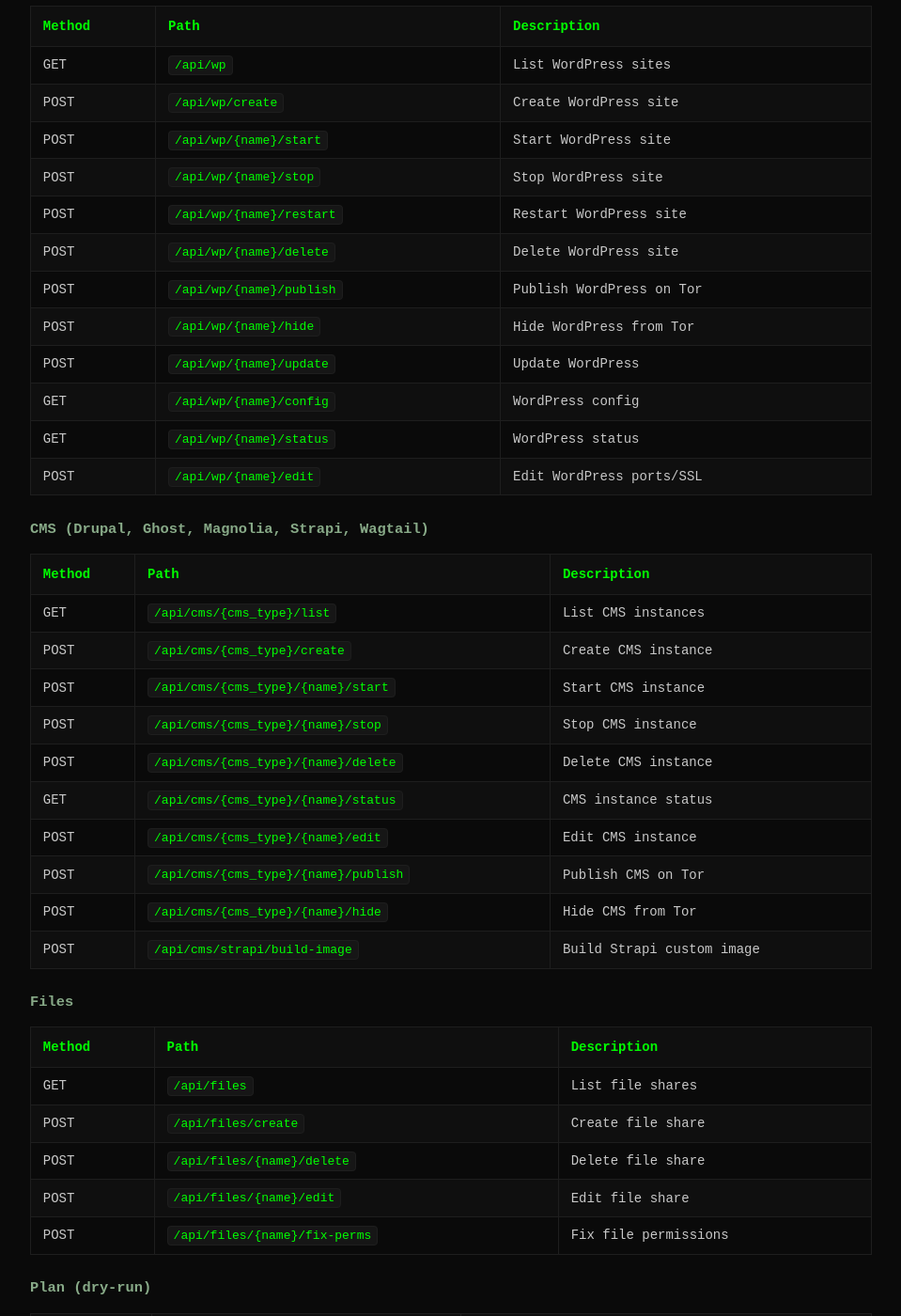
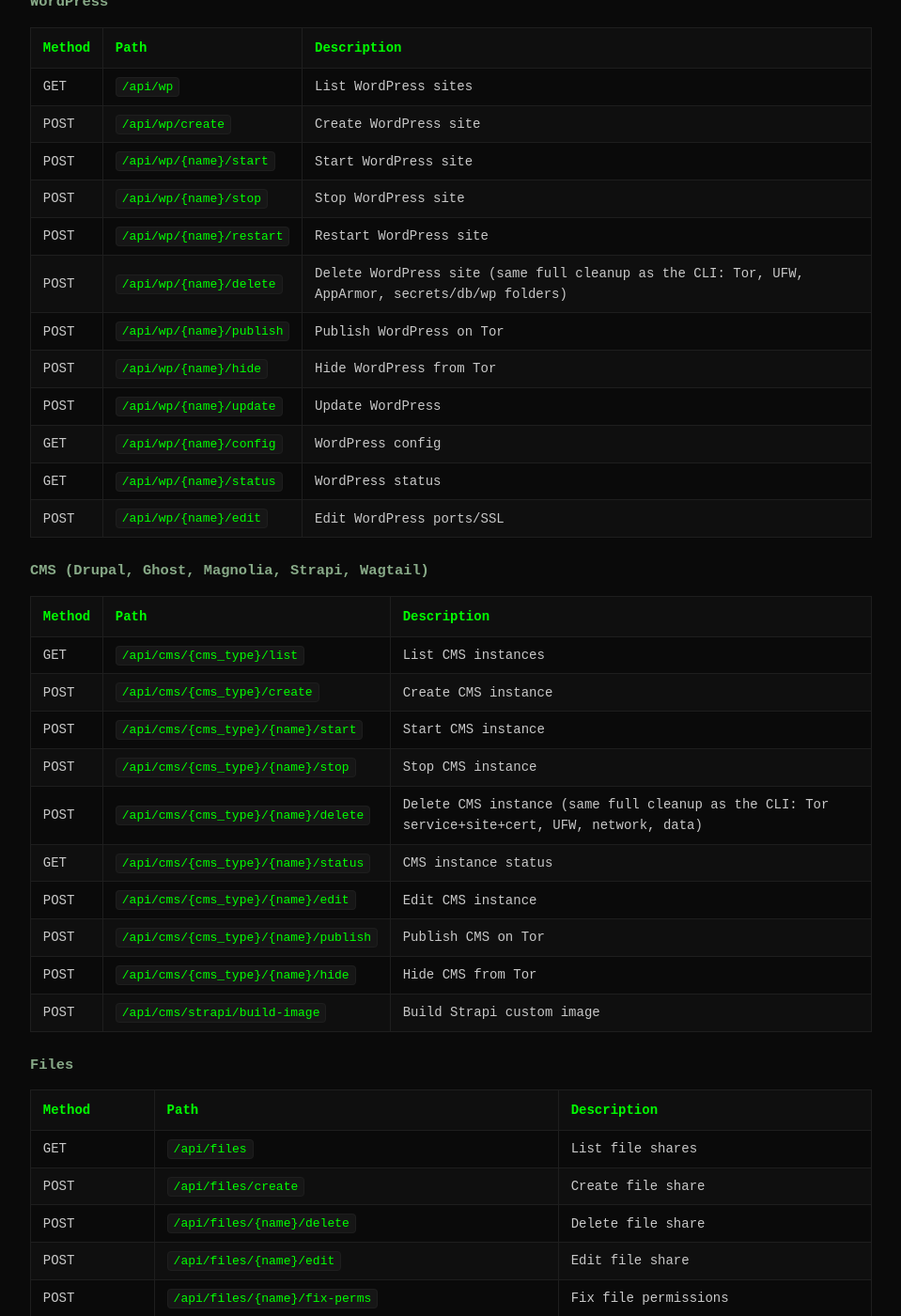
Before and after one commit to SalvadorPalmaRodriguez/enola-cli-lite, a Jekyll site: the page built from docs/user/web/README.md, in a window 1280 px wide and 1400 px high, scrolled down 5610 px. Shown: the whole window at 94% size, without its empty margins (160-1119 px from the left). Built offline with Jekyll 4.4.1, drawn with Linux system fonts in a browser that asks for light colours; our own code applies the rules of GitHub Pages for plain Markdown files; some of the changed text lies outside the part shown.

```diff
--- a/docs/user/web/README.md
+++ b/docs/user/web/README.md
@@ -179,7 +179,7 @@ All endpoints under `/api/` require the `Authorization: <token>` header.
 
 | Method | Path | Description |
 |--------|------|-------------|
-| GET | `/api/console/help` | List all CLI commands |
+| GET | `/api/console/help` | List the CLI commands the console can run (excludes `mcp`, `ask`, `ssh`, `uninstall`, `web`, `setup`) |
 | GET | `/api/console/help/{command}` | Help for specific command |
 | POST | `/api/console/run` | Run CLI command (same command policy as MCP — see below) |
 
@@ -212,7 +212,7 @@ All endpoints under `/api/` require the `Authorization: <token>` header.
 | POST | `/api/wp/{name}/start` | Start WordPress site |
 | POST | `/api/wp/{name}/stop` | Stop WordPress site |
 | POST | `/api/wp/{name}/restart` | Restart WordPress site |
-| POST | `/api/wp/{name}/delete` | Delete WordPress site |
+| POST | `/api/wp/{name}/delete` | Delete WordPress site (same full cleanup as the CLI: Tor, UFW, AppArmor, secrets/db/wp folders) |
 | POST | `/api/wp/{name}/publish` | Publish WordPress on Tor |
 | POST | `/api/wp/{name}/hide` | Hide WordPress from Tor |
 | POST | `/api/wp/{name}/update` | Update WordPress |
@@ -228,7 +228,7 @@ All endpoints under `/api/` require the `Authorization: <token>` header.
 | POST | `/api/cms/{cms_type}/create` | Create CMS instance |
 | POST | `/api/cms/{cms_type}/{name}/start` | Start CMS instance |
 | POST | `/api/cms/{cms_type}/{name}/stop` | Stop CMS instance |
-| POST | `/api/cms/{cms_type}/{name}/delete` | Delete CMS instance |
+| POST | `/api/cms/{cms_type}/{name}/delete` | Delete CMS instance (same full cleanup as the CLI: Tor service+site+cert, UFW, network, data) |
 | GET | `/api/cms/{cms_type}/{name}/status` | CMS instance status |
 | POST | `/api/cms/{cms_type}/{name}/edit` | Edit CMS instance |
 | POST | `/api/cms/{cms_type}/{name}/publish` | Publish CMS on Tor |
```
Also changed, not shown: other parts of docs/user/web/README.md (+1 -1 lines), docs/user/files/commands-files.md (+2 -2 lines), docs/user/firewall/commands-firewall.md (+4 -1 lines), CHANGELOG.md.
